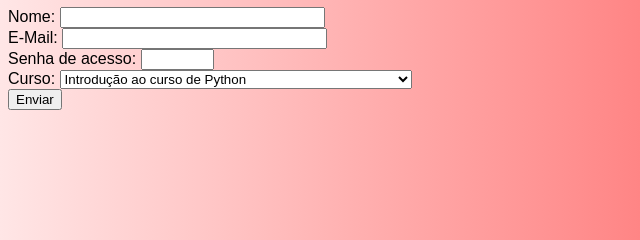
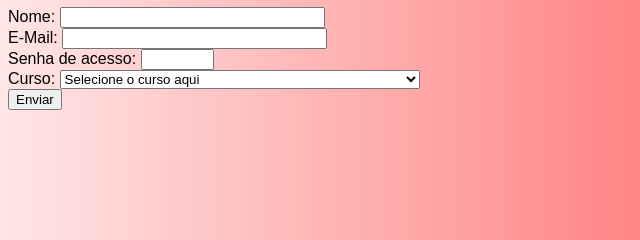
Before and after one commit to joaoramoslucas/Programa-oWeb, a plain HTML site: page valores.html in a window 1280 px wide. Shown: the part 325-565 px from the top of the page, 0-640 px from the left. Drawn offline with Linux system fonts and the light colour scheme.

Commit message:
Ajuste de valores e cores

```diff
--- a/valores.html
+++ b/valores.html
@@ -94,13 +94,14 @@
         <div>
             <label for="curso">Curso:</label>
             <select id="curso" name="curso">
-                <option>Introdução ao curso de Python</option>
-                <option>Desenvolvimento web usando HTML, CSS e JavaScript</option>
-                <option>Programação para Dispositivos Móveis com Kotlin</option>
-                <option>Banco de Dados MySQL</option>
+                <option>Selecione o curso aqui</option>
+                <option value="1">- Introdução ao curso de Python</option>
+                <option value="2">- Desenvolvimento web usando HTML, CSS e JavaScript</option>
+                <option value="3">- Programação para Dispositivos Móveis com Kotlin</option>
+                <option value="4">- Banco de Dados MySQL</option>
             </select>
         </div>
-        <div>
+        <div id="button">
             <button>Enviar</button>
         </div>
     </form>
```
Also changed, not shown: index.html (+2 -2 lines).
